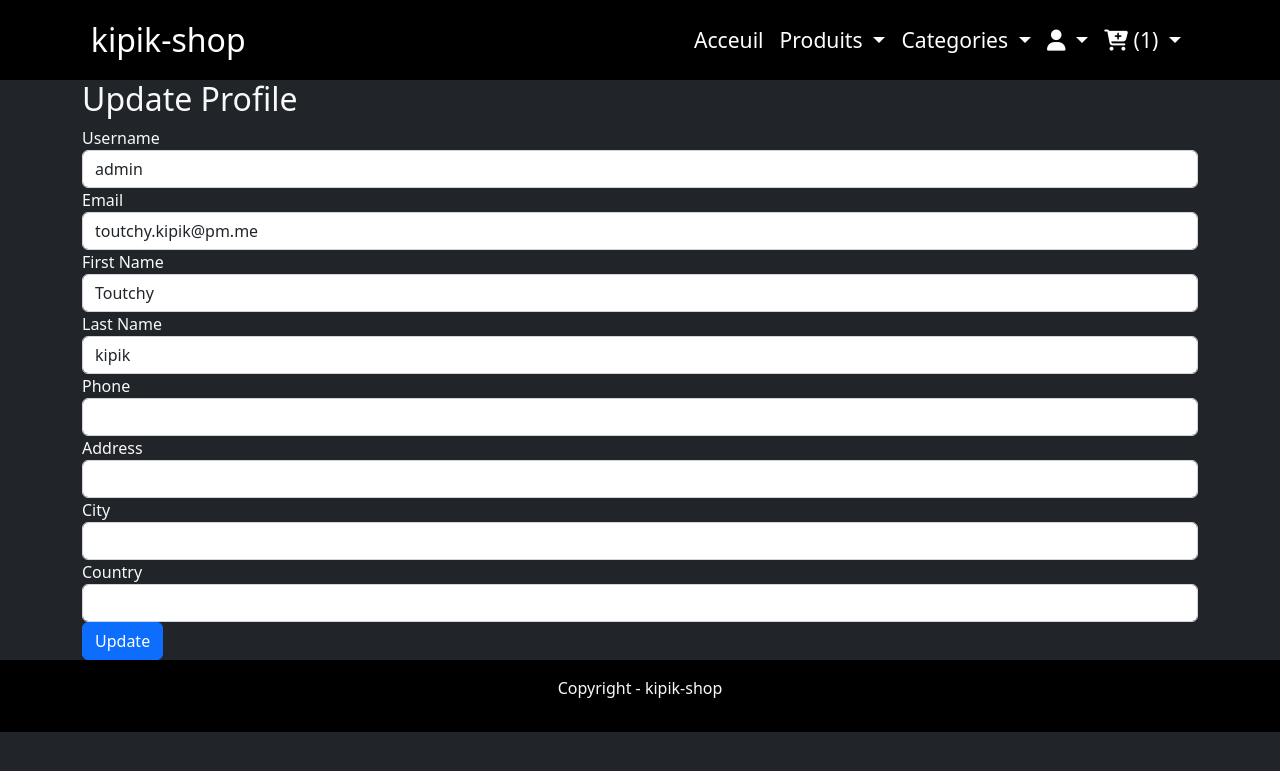
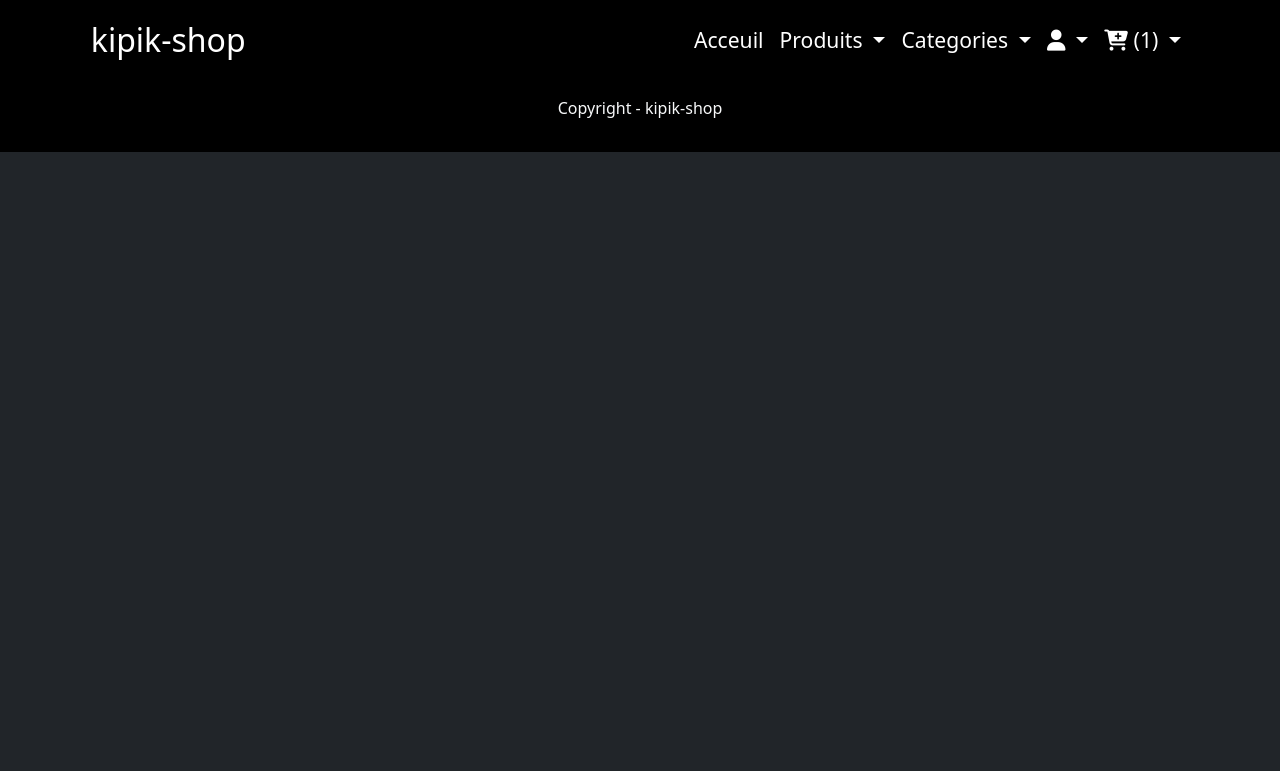
Before and after one commit to Antho-Webdesign/ecommerce2022, a Django app: page /profile/edit in a window 1280 px wide. Shown: the top 771 px of the page. Run offline with Django 3.2, Linux system fonts and the light colour scheme; a user stored in the database is signed in; data comes from the database, SQL or seed files in the repository; some libraries are stand-ins or nearby versions.

Commit message:
Revert "include"
This reverts commit f8c40895c7031f166b1b015a4f56b9fd68e566f9.

```diff
--- a/accounts/templates/accounts/profile_update.html
+++ b/accounts/templates/accounts/profile_update.html
@@ -2,55 +2,5 @@
 {% load static %}
 
 {% block content %}
-    <!-- edit profile -->
-    <div class="update-profile">
-        <div class="container">
-            <div class="row">
-                <div class="col-md-12">
-                    <div class="update-profile__title">
-                        <h2>Update Profile</h2>
-                    </div>
-                </div>
-            </div>
-            <div class="row">
-                <div class="col-md-12">
-                    <div class="update-profile__form">
-                        <form action="{% url 'update_profile' %}" method="POST">
-                            {% csrf_token %}
-                            <div class="form-group">
-                                <label for="username">Username</label>
-                                <input type="text" class="form-control" id="username" name="username" value="{{ user.username }}">
-
-                                <label for="email">Email</label>
-                                <input type="email" class="form-control" id="email" name="email" value="{{ user.email }}">
-
-                                <label for="first_name">First Name</label>
-                                <input type="text" class="form-control" id="first_name" name="first_name" value="{{ user.first_name }}">
-
-                                <label for="last_name">Last Name</label>
-                                <input type="text" class="form-control" id="last_name" name="last_name" value="{{ user.last_name }}">
-
-                                <label for="phone">Phone</label>
-                                <input type="text" class="form-control" id="phone" name="phone" value="{{ user.phone }}">
-
-                                <label for="address">Address</label>
-                                <input type="text" class="form-control" id="address" name="address" value="{{ user.address }}">
-
-                                <label for="city">City</label>
-                                <input type="text" class="form-control" id="city" name="city" value="{{ user.city }}">
-
-                                <label for="country">Country</label>
-                                <input type="text" class="form-control" id="country" name="country" value="{{ user.country }}">
-
-
-                                <button type="submit" class="btn btn-primary">Update</button>
-
-                            </div>
-                            </form>
-                    </div>
-                </div>
-            </div>
-        </div>
-    </div>
 
 {% endblock %}
```
